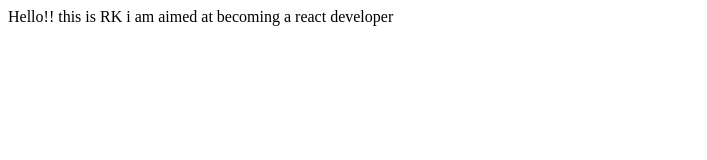
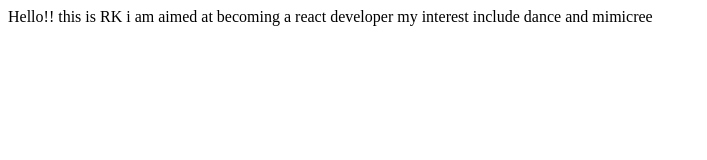
Before and after one commit to RKrishnanTechie/RK-portfolio, a plain HTML site: page index.html in a window 1280 px wide. Shown: the whole page, without its empty margins (0-707 px from the left). Drawn offline with Linux system fonts and the light colour scheme.

Commit message:
updated interests

```diff
--- a/index.html
+++ b/index.html
@@ -8,5 +8,6 @@
 <body>
     Hello!! this is RK
     i am aimed at becoming a react developer
+    my interest include dance and mimicree
 </body>
 </html>
```
